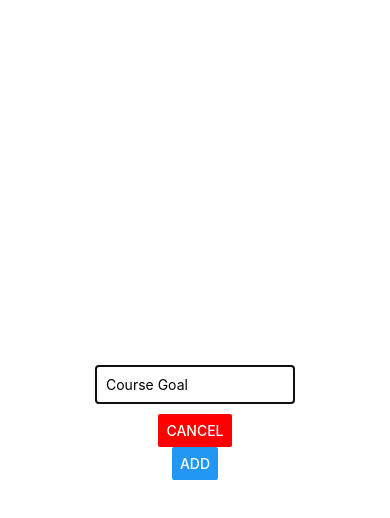
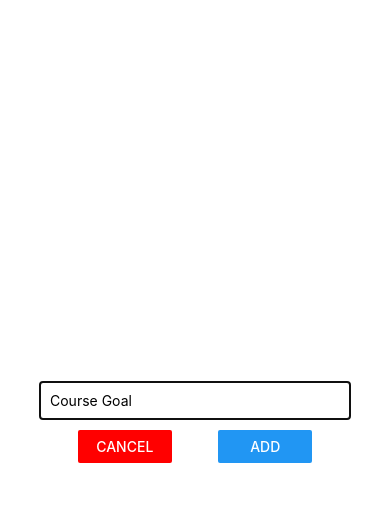
Before and after one commit to gimnakatugampala/react-native-guide, a React Native app: screen / in a window 390 px wide. Both pictures are taken after a click on the button "ADD NEW GOAL". Shown: the top 518 px of the page. Built offline with nearby package versions, Linux system fonts and the light colour scheme.

Commit message:
styling buttons

```diff
--- a/components/GoalInput.js
+++ b/components/GoalInput.js
@@ -6,8 +6,14 @@
         <Modal animationType="slide" visible={visible}>
         <View style={styles.inputContainer}>
         <TextInput placeholder="Course Goal"  style={styles.input} onChangeText={goalInputHandler} value={enteredGoal} />
-        <Button title="Cancel" color="red" onPress={cancelGoal} />
-         <Button title="Add" onPress={addGoalHandler} />
+        <View style={styles.buttonContainer}>
+            <View style={styles.button}>
+            <Button title="Cancel" color="red" onPress={cancelGoal} />
+            </View>
+            <View style={styles.button}>
+            <Button title="Add" onPress={addGoalHandler} />
+            </View>
+        </View>
          </View>
         </Modal>
     )
@@ -20,10 +26,18 @@
         alignItems:'center'
       },
       input:{
-        width:200,
+        width:'80%',
         borderColor:'black' ,
         borderWidth:1,
         padding:10,
         marginBottom:10
+      },
+      buttonContainer:{
+          flexDirection:'row',
+          justifyContent:'space-between',
+          width:'60%'
+      },
+      button:{
+          width:'40%'
       }
 })
```
